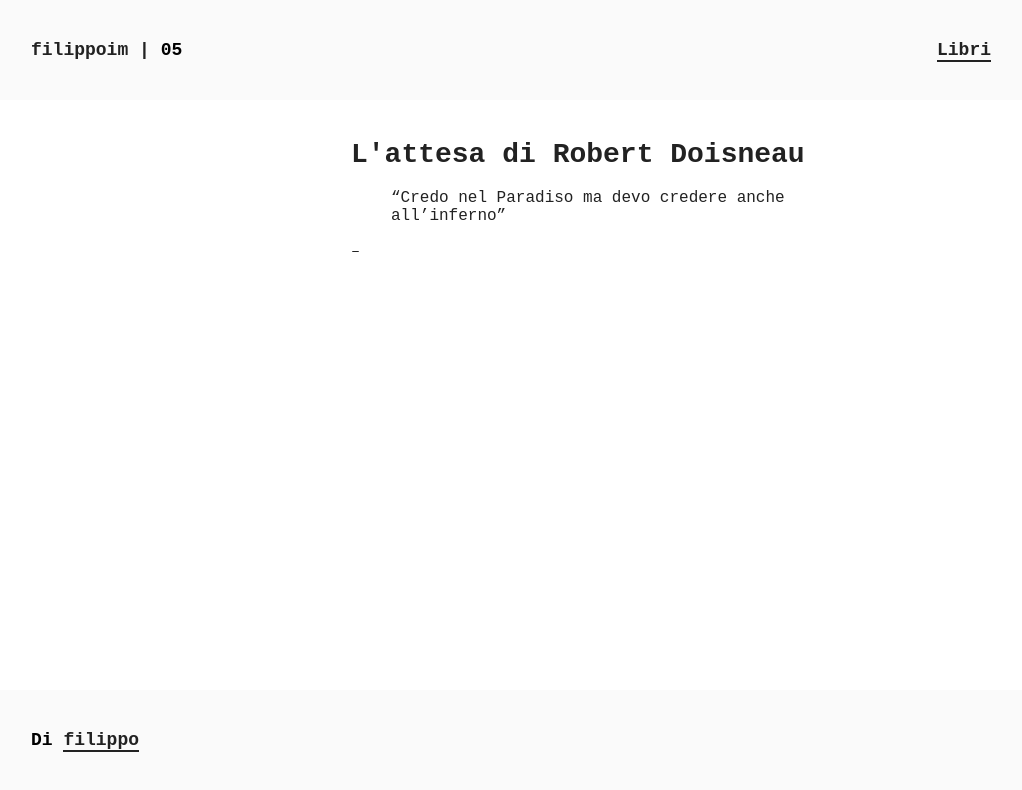
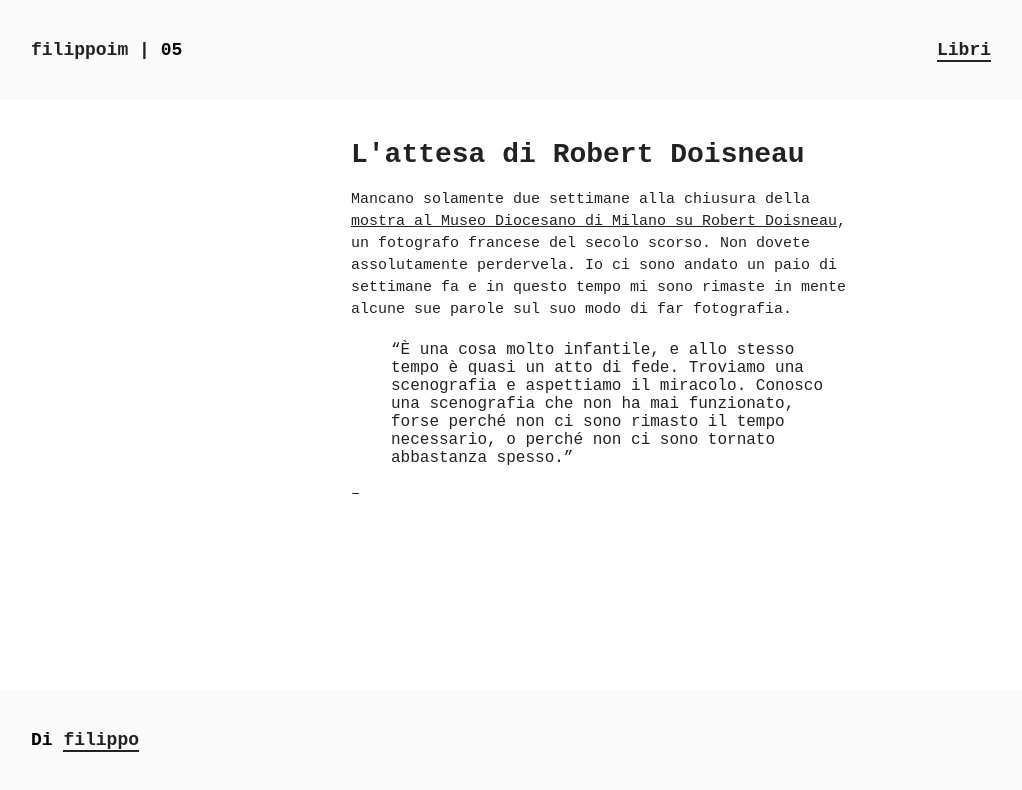
Before and after one commit to filippoim/filippoim.github.io, a plain HTML site: page articles/05/index.html in a window 1280 px wide. Shown: the whole page, without its empty margins (129-1151 px from the left). Drawn offline with Linux system fonts and the light colour scheme; a web font is replaced by a local one.

Commit message:
Update index.html

```diff
--- a/articles/05/index.html
+++ b/articles/05/index.html
@@ -60,9 +60,10 @@
                 <div class="tutorial-content episode-content">
                     <div class=tutorial-content-wrapper>
                         <h1 id=l-attesa-di-robert-doisneau>L'attesa di Robert Doisneau</h1>
+                            <p>Mancano solamente due settimane alla chiusura della <a href=https://chiostrisanteustorgio.it/mostra/robert-doisneau>mostra al Museo Diocesano di Milano su Robert Doisneau</a>, un fotografo francese del secolo scorso. Non dovete assolutamente perdervela.
+                                Io ci sono andato un paio di settimane fa e in questo tempo mi sono rimaste in mente alcune sue parole sul suo modo di far fotografia. </p>
 
-
-                            <blockquote>“Credo nel Paradiso ma devo credere anche all’inferno” </blockquote>
+                            <blockquote>“È una cosa molto infantile, e allo stesso tempo è quasi un atto di fede. Troviamo una scenografia e aspettiamo il miracolo. Conosco una scenografia che non ha mai funzionato, forse perché non ci sono rimasto il tempo necessario, o perché non ci sono tornato abbastanza spesso.”</blockquote>
 
 
                         <p>&ndash;</p>
```
